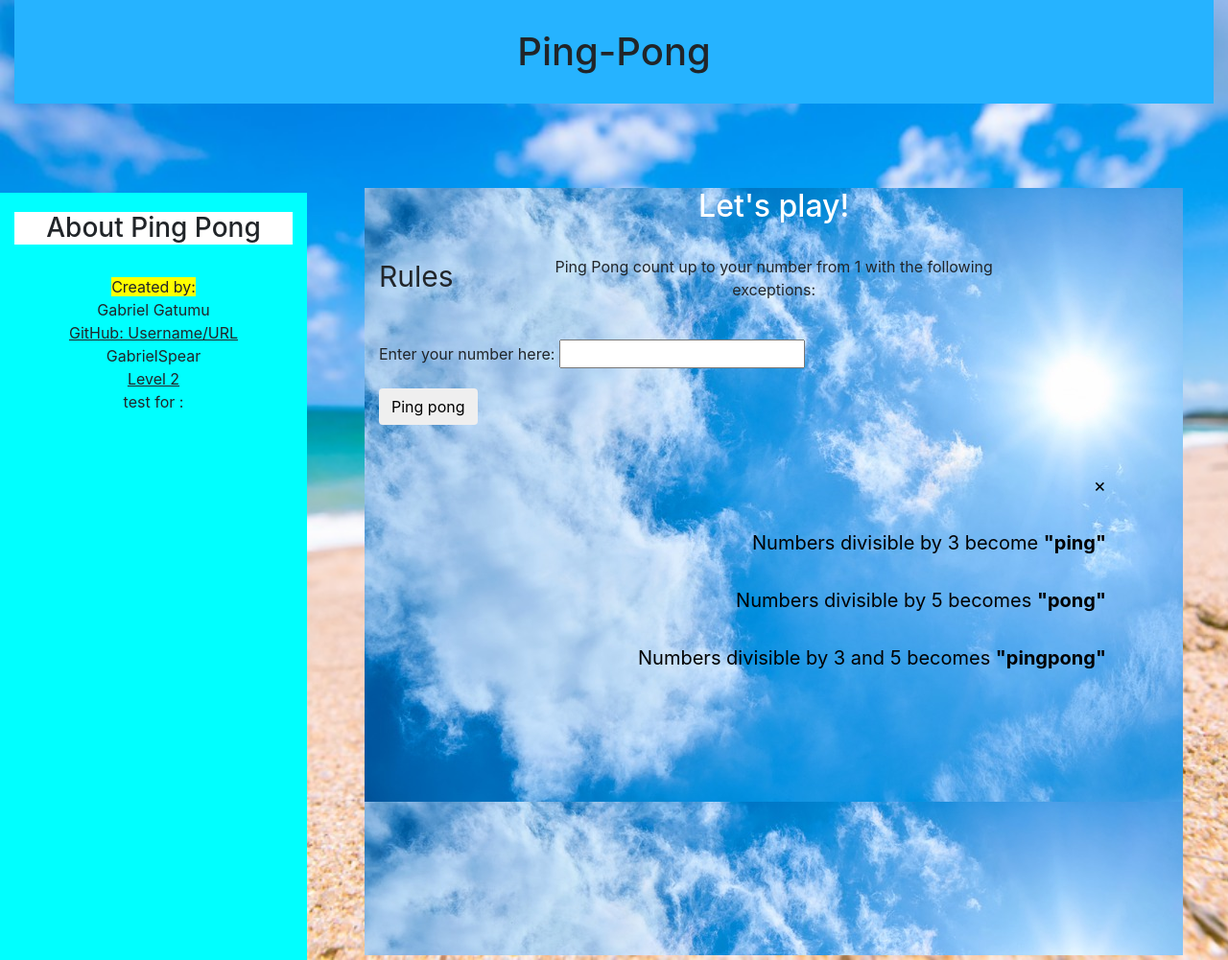
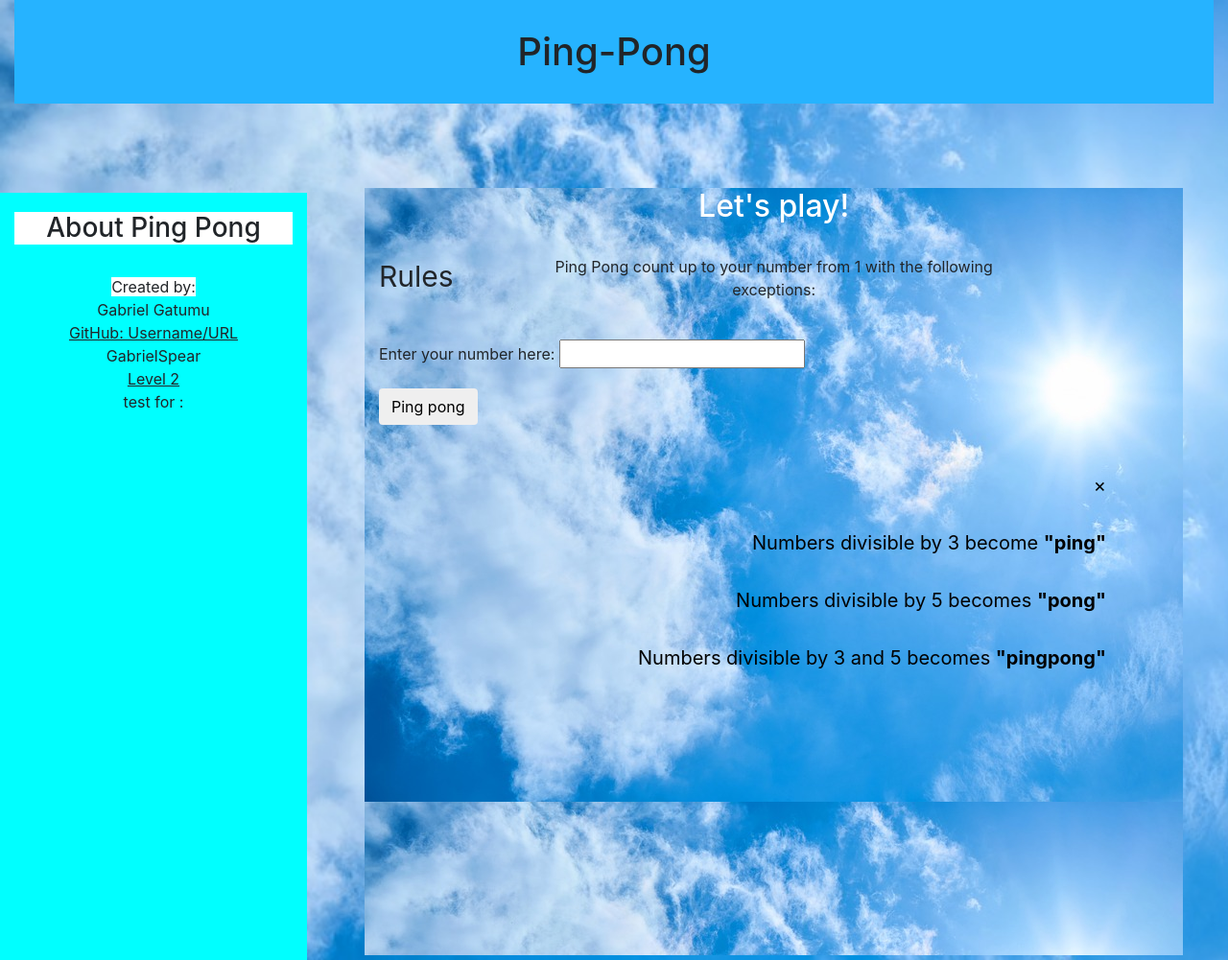
Before and after one commit to GabrielSpear/Ping-Pong, a plain HTML site: page index.html in a window 1280 px wide. Shown: the whole page at 96% size. Drawn offline with Linux system fonts and the light colour scheme.

Commit message:
css/styles.css

```diff
--- a/css/styles.css
+++ b/css/styles.css
@@ -38,7 +38,7 @@ h1{
 }
 
 #PongP2{
-  background: yellow;
+  background: white;
 }
 
 #about{
@@ -62,6 +62,6 @@ p{
 }
 
 body{
-	background-image: url("../img/pingocean.jpg");
+	background-image: url("../img/pingpong.jpg");
 	background-size: cover;
 }
```
